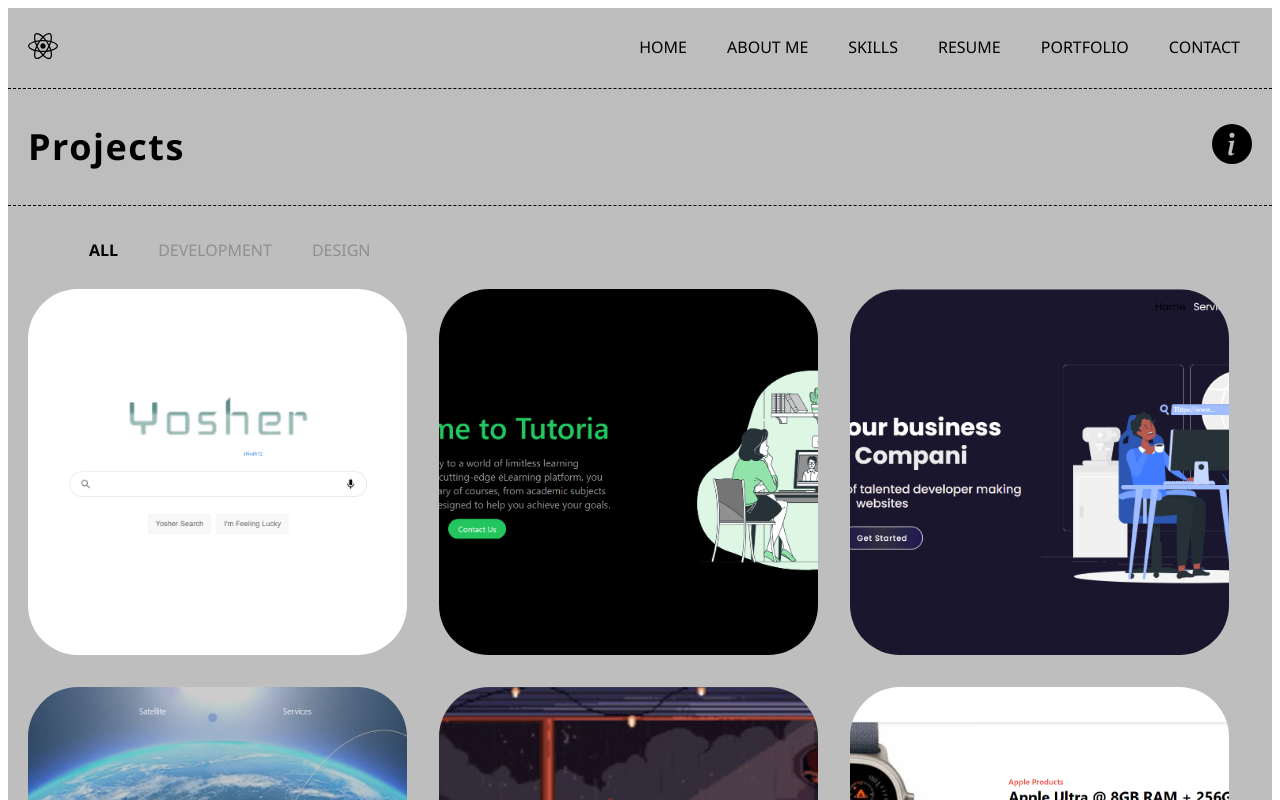
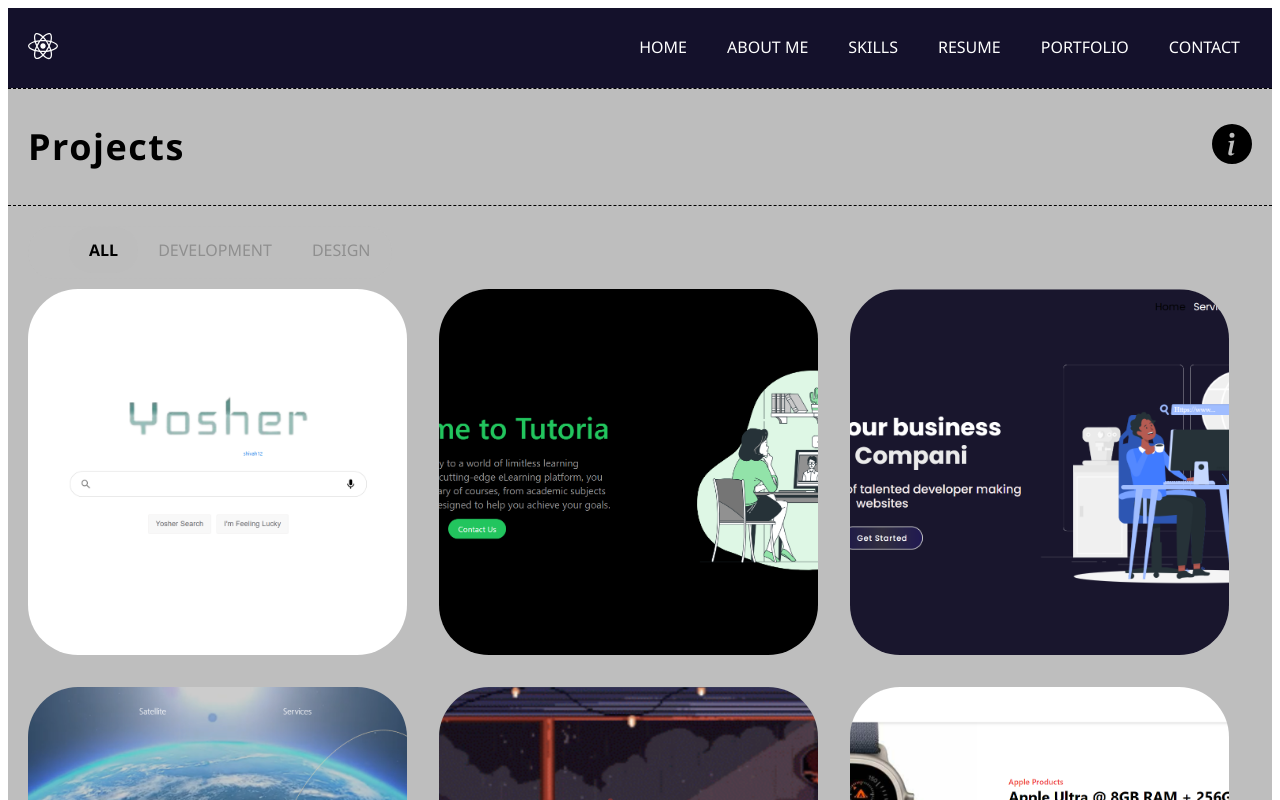
Before and after one commit to shivah12/myportfolio, a React (Create React App) app: page /portfolio in a window 1280 px wide. Shown: the top 800 px of the page. Built offline with nearby package versions, Linux system fonts and the light colour scheme.

Commit message:
Update styles.scss

```diff
--- a/src/components/navBar/styles.scss
+++ b/src/components/navBar/styles.scss
@@ -1,5 +1,5 @@
 .navbar {
-  background-color: #bdbdbd;
+  background-color: #14112b;
   height: 80px;
   display: flex;
   justify-content: center;
@@ -19,7 +19,7 @@
 }
 
 .navbar__container__logo {
-  color: #000000;
+  color: #fdfdfd;
   cursor: pointer;
 }
 
@@ -46,11 +46,11 @@
 
 .navbar__container__menu__item:hover::after {
   width: 100%;
-  background: #000000;
+  background: #ffffff;
 }
 
 .navbar__container__menu__item__links {
-  color: #000000;
+  color: #ffffff;
   text-decoration: none;
   padding: 0.5rem;
 }
@@ -73,13 +73,13 @@
   }
 
   .navbar__container__menu.active {
-    background: #181818;
+    background: #ffffff;
     left: 0px;
     opacity: 1;
   }
 
   .navbar__container__menu__item {
-    border-bottom: 1px solid #282828;
+    border-bottom: 1px solid #d9d9d9;
     margin: 0px;
     padding: 20px 0px;
   }
@@ -87,7 +87,7 @@
   .nav-icon {
     display: block;
     cursor: pointer;
-    color: #000000;
+    color: #ededed;
     padding-right: 20px;
   }
 }
```
